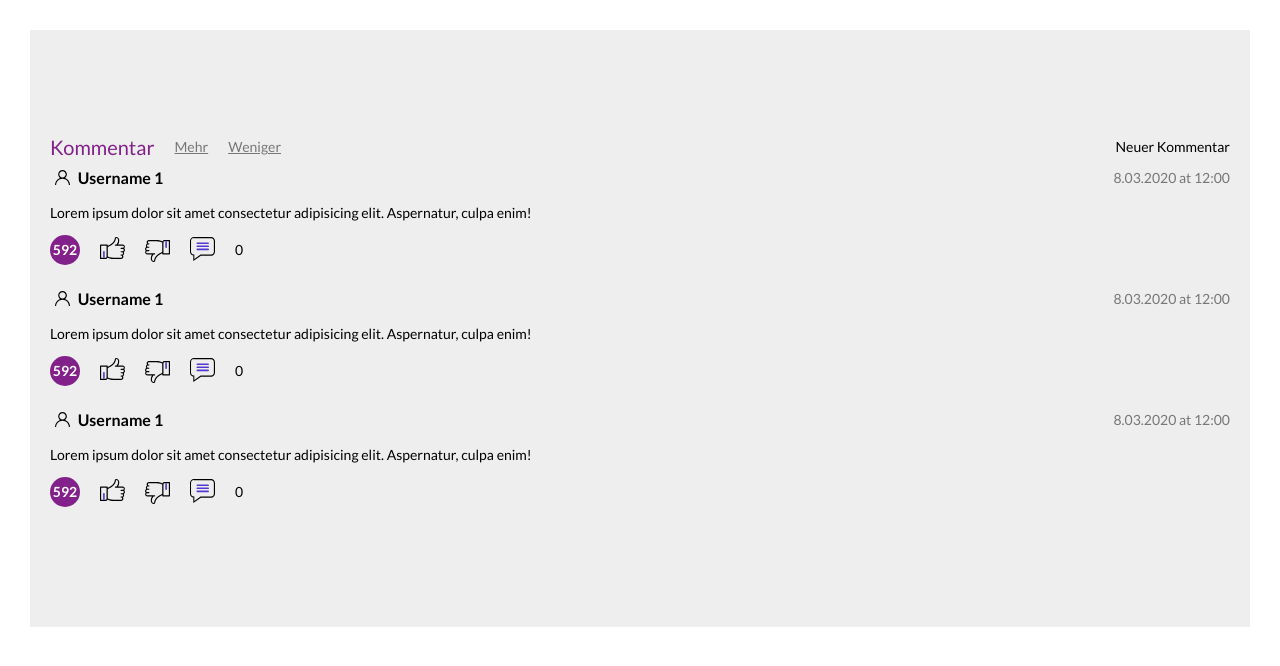
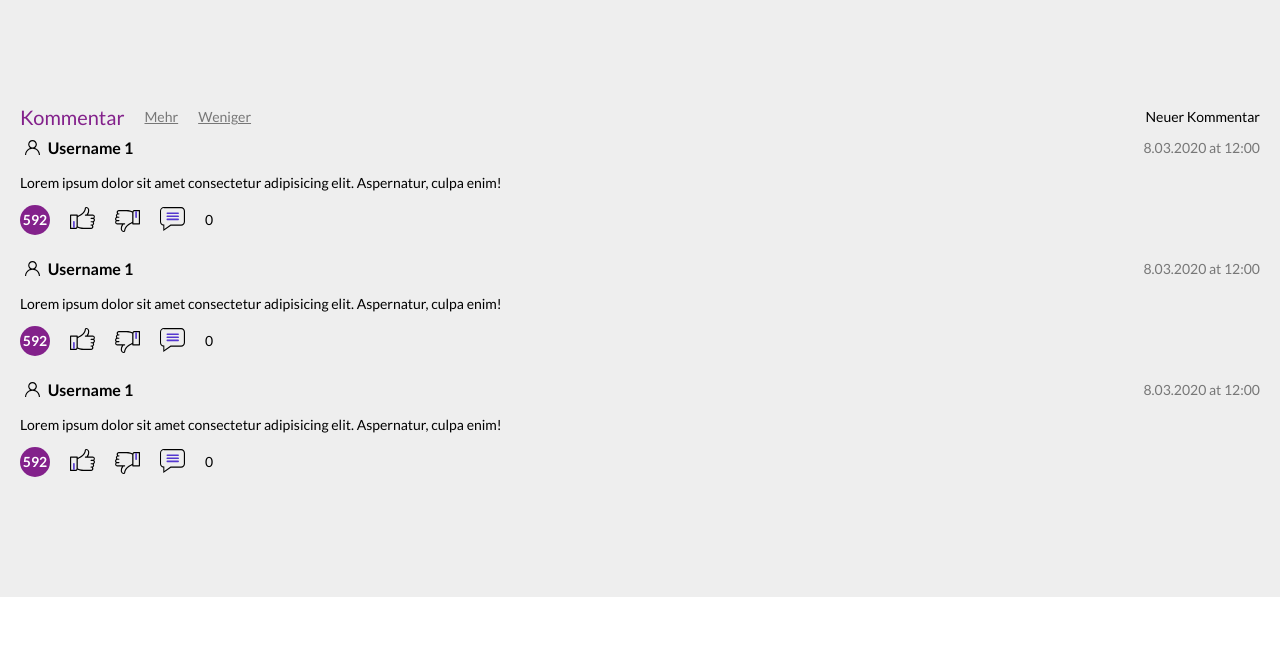
Before and after one commit to hotriluc/WebTasks, a website: page comment-section/index.html in a window 1280 px wide. Drawn offline with Linux system fonts and the light colour scheme.

Commit message:
Add files via upload

```diff
--- a/comment-section/sass/components/_comment-box.scss
+++ b/comment-section/sass/components/_comment-box.scss
@@ -2,6 +2,7 @@
 .comment-box {
     padding: 0 2rem 0;
     font-size: 1.4rem;
+
 
     &__heading  {
         color: $color-purple;
--- a/comment-section/sass/pages/home.scss
+++ b/comment-section/sass/pages/home.scss
@@ -1,5 +1,6 @@
 
 .section-comments {
     padding: 10rem 0;
+    // margin: 0 auto;
     background-color: $color-light-grey;
 }
--- a/comment-section/sass/typography/_typography.scss
+++ b/comment-section/sass/typography/_typography.scss
@@ -3,6 +3,6 @@ body  {
     font-family: "Lato",sans-serif;
     font-weight: 400;
     line-height: 1.7;
-    padding: 3rem;
+
 
 }
```
Also changed, not shown: comment-section/css/style.css.
